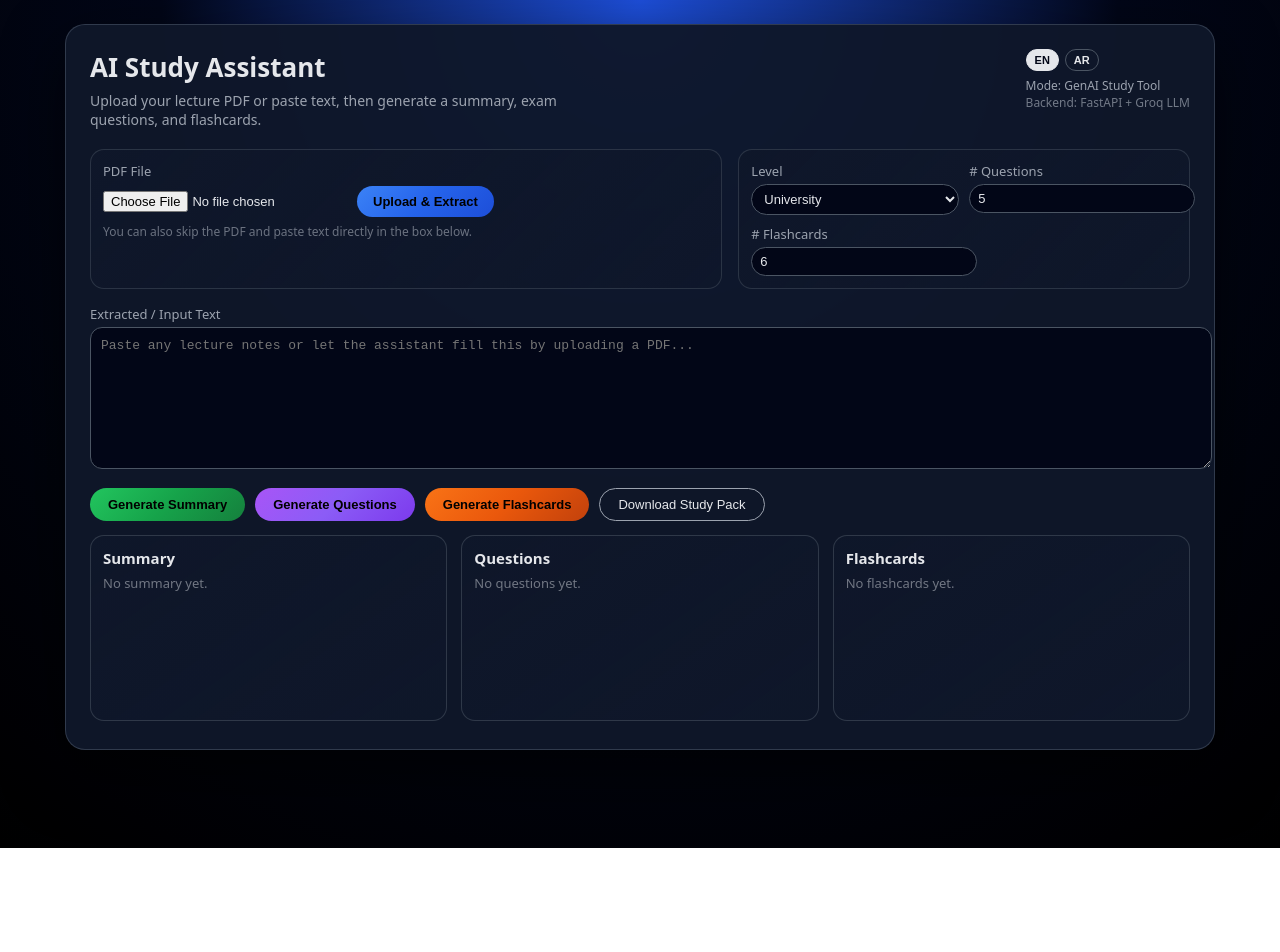
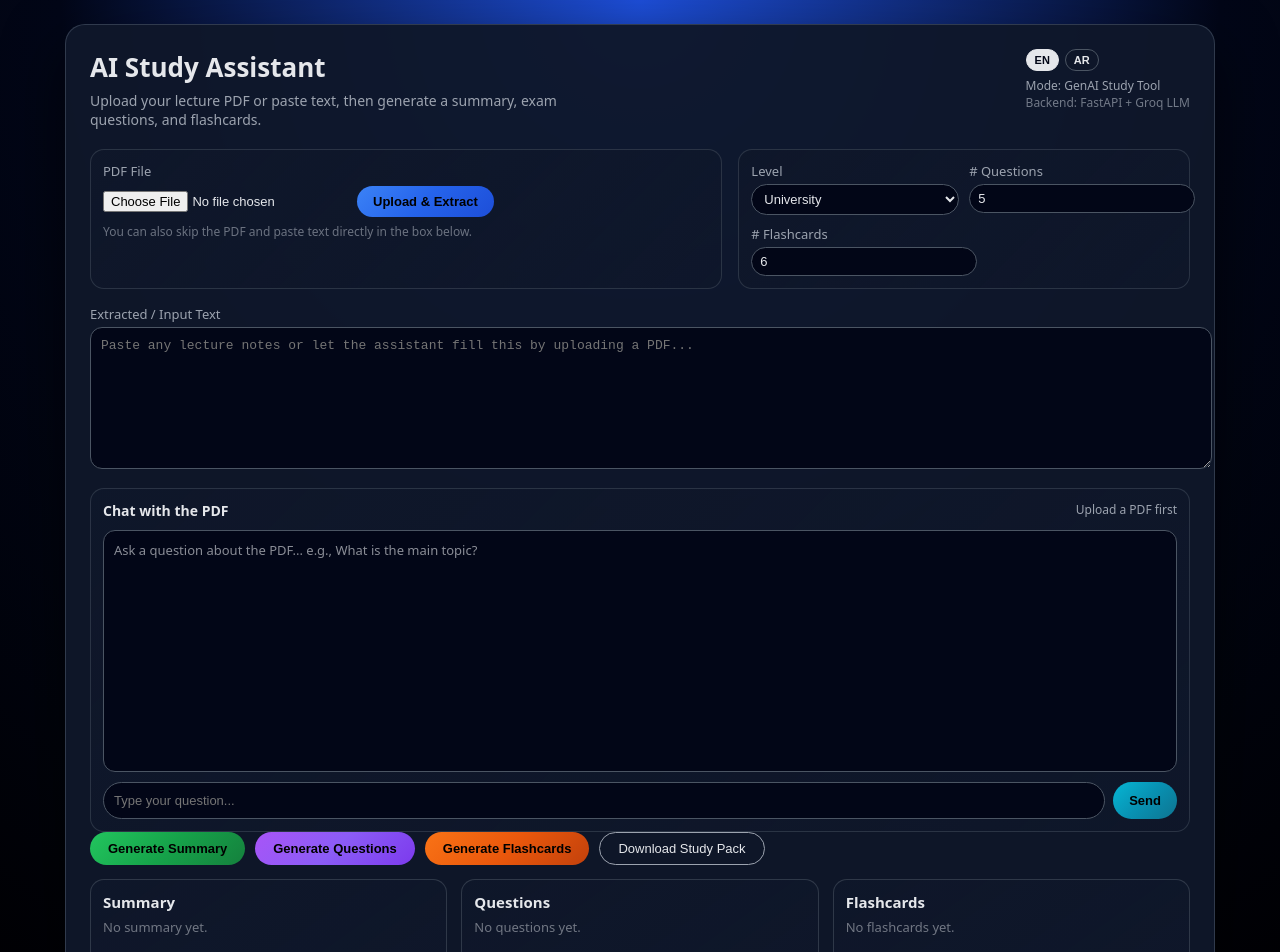
Before and after one commit to abboudhettini03/ai-study-assistant, a React (Create React App) app in the folder frontend/: page / in a window 1280 px wide. Shown: the top 952 px of the page. Before the commit the page ends 848 px from the top, so only its background shows below. Built offline with nearby package versions, Linux system fonts and the light colour scheme.

Commit message:
Add Chat with PDF feature and update UI

```diff
--- a/frontend/src/App.js
+++ b/frontend/src/App.js
@@ -12,6 +12,16 @@ function App() {
   const [level, setLevel] = useState("university");
   const [numQuestions, setNumQuestions] = useState(5);
   const [numCards, setNumCards] = useState(6);
+
+  const [docId, setDocId] = useState("");
+  const [chatInput, setChatInput] = useState("");
+  const [chatMessages, setChatMessages] = useState([]); // [{role, content}]
+
+
+
+
+
+
 
   // 🔁 حالة اللغة: en أو ar
   const [lang, setLang] = useState("en");
@@ -162,8 +172,10 @@ function App() {
     setError(t("errorChoosePDF"));
     return;
   }
+
   setLoadingAction("upload");
   setError("");
+
   try {
     const formData = new FormData();
     formData.append("file", file);
@@ -183,6 +195,8 @@ function App() {
       setError(data.message || "Could not extract text from PDF.");
     } else {
       setText(data.text);
+      setDocId(data.doc_id); // ✅ مهم لـ Chat with PDF
+      setChatMessages([]);
     }
   } catch (err) {
     setError(err.message || "Error uploading file.");
@@ -190,6 +204,7 @@ function App() {
     setLoadingAction(null);
   }
 };
+
 
   const handleSummarize = async () => {
     if (!text.trim()) {
@@ -274,6 +289,45 @@ function App() {
       setLoadingAction(null);
     }
   };
+
+    const handleChatSend = async () => {
+    if (!docId) {
+      setError(lang === "ar" ? "ارفع ملف PDF أولاً." : "Upload a PDF first.");
+      return;
+    }
+    if (!chatInput.trim()) return;
+
+    const userMsg = { role: "user", content: chatInput.trim() };
+    setChatMessages((prev) => [...prev, userMsg]);
+    setChatInput("");
+
+    setLoadingAction("chat");
+    setError("");
+
+    try {
+      const res = await fetch(`${API_BASE}/chat`, {
+        method: "POST",
+        headers: { "Content-Type": "application/json" },
+        body: JSON.stringify({
+          doc_id: docId,
+          message: userMsg.content,
+        }),
+      });
+
+      const data = await res.json();
+      if (!res.ok) {
+        throw new Error(data.detail || "Chat failed.");
+      }
+
+      const botMsg = { role: "assistant", content: data.answer || "No answer." };
+      setChatMessages((prev) => [...prev, botMsg]);
+    } catch (err) {
+      setError(err.message || "Chat error.");
+    } finally {
+      setLoadingAction(null);
+    }
+  };
+
 
   // 📥 زر تحميل ملف نصي يجمع الثلاثة
   const handleDownload = () => {
@@ -634,6 +688,101 @@ function App() {
           />
         </div>
 
+
+                {/* Chat with PDF */}
+        <div
+          style={{
+            marginTop: "14px",
+            padding: "12px",
+            borderRadius: "14px",
+            border: "1px solid rgba(55,65,81,0.7)",
+            background:
+              "linear-gradient(135deg, rgba(15,23,42,0.95), rgba(15,23,42,0.7))",
+            textAlign: align,
+          }}
+        >
+          <div style={{ display: "flex", justifyContent: "space-between", gap: "10px", flexWrap: "wrap" }}>
+            <h2 style={{ margin: 0, fontSize: "14px", fontWeight: 700 }}>
+              {lang === "ar" ? "الدردشة مع ملف الـ PDF" : "Chat with the PDF"}
+            </h2>
+            <div style={{ fontSize: "12px", color: "#9ca3af" }}>
+              {docId ? (lang === "ar" ? "تم ربط الملف ✅" : "PDF linked ✅") : (lang === "ar" ? "ارفع PDF أولاً" : "Upload a PDF first")}
+            </div>
+          </div>
+
+          <div
+            style={{
+              marginTop: "10px",
+              height: "220px",
+              overflowY: "auto",
+              padding: "10px",
+              borderRadius: "12px",
+              border: "1px solid #4b5563",
+              background: "#020617",
+              fontSize: "13px",
+              whiteSpace: "pre-wrap",
+            }}
+          >
+            {chatMessages.length === 0 ? (
+              <div style={{ opacity: 0.6 }}>
+                {lang === "ar"
+                  ? "اسأل سؤالًا من محتوى الملف... مثال: ما الفكرة الرئيسية؟"
+                  : "Ask a question about the PDF... e.g., What is the main topic?"}
+              </div>
+            ) : (
+              chatMessages.map((m, idx) => (
+                <div key={idx} style={{ marginBottom: "10px" }}>
+                  <div style={{ fontSize: "12px", opacity: 0.7, marginBottom: "2px" }}>
+                    {m.role === "user" ? (lang === "ar" ? "أنت" : "You") : (lang === "ar" ? "المساعد" : "Assistant")}
+                  </div>
+                  <div style={{ lineHeight: 1.5 }}>{m.content}</div>
+                </div>
+              ))
+            )}
+          </div>
+
+          <div style={{ marginTop: "10px", display: "flex", gap: "8px", flexWrap: "wrap" }}>
+            <input
+              value={chatInput}
+              onChange={(e) => setChatInput(e.target.value)}
+              placeholder={lang === "ar" ? "اكتب سؤالك هنا..." : "Type your question..."}
+              style={{
+                flex: "1 1 320px",
+                padding: "10px",
+                borderRadius: "999px",
+                border: "1px solid #4b5563",
+                background: "#020617",
+                color: "#e5e7eb",
+                fontSize: "13px",
+                outline: "none",
+              }}
+              onKeyDown={(e) => {
+                if (e.key === "Enter") handleChatSend();
+              }}
+            />
+
+            <button
+              onClick={handleChatSend}
+              disabled={loadingAction === "chat"}
+              style={{
+                background: "linear-gradient(135deg, #06b6d4, #0891b2, #0e7490)",
+                border: "none",
+                padding: "10px 16px",
+                borderRadius: "999px",
+                cursor: "pointer",
+                fontWeight: 700,
+                fontSize: "13px",
+                opacity: loadingAction === "chat" ? 0.7 : 1,
+              }}
+            >
+              {loadingAction === "chat"
+                ? (lang === "ar" ? "جاري..." : "Sending...")
+                : (lang === "ar" ? "إرسال" : "Send")}
+            </button>
+          </div>
+        </div>
+
+
         {/* Action buttons */}
         <div
           style={{
```
Also changed, not shown: 1 other file (tests, documents, lock files or other folders). Lines whose indentation alone changed are shown as unchanged.
